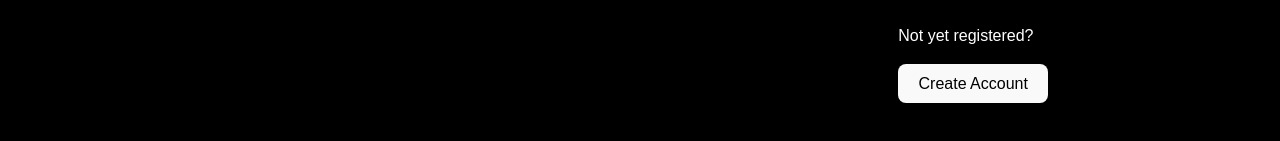
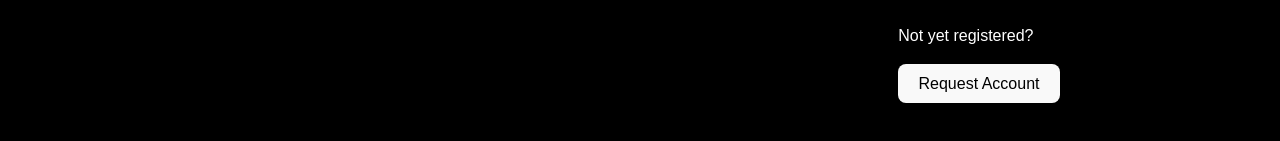
Before and after one commit to IT21823398/AgriMatrix, a React (Vite) app in the folder frontend/: page / in a window 1280 px wide. Shown: the part 593-734 px from the top of the page. Built offline with nearby package versions, Linux system fonts and the light colour scheme.

Commit message:
changed the text in create_ac btn

```diff
--- a/frontend/src/components/Login.jsx
+++ b/frontend/src/components/Login.jsx
@@ -20,7 +20,7 @@ function Login() {
                     <br />
                     <button class="Oauth-btn"><img src={facebook} height="16px" />Sign in with Facebook</button>
                     <p id="no_account">Not yet registered?</p>
-                    <button className="create_ac">Create Account</button>
+                    <button className="create_ac">Request Account</button>
                 </form>
             </div>
         </div>
```
